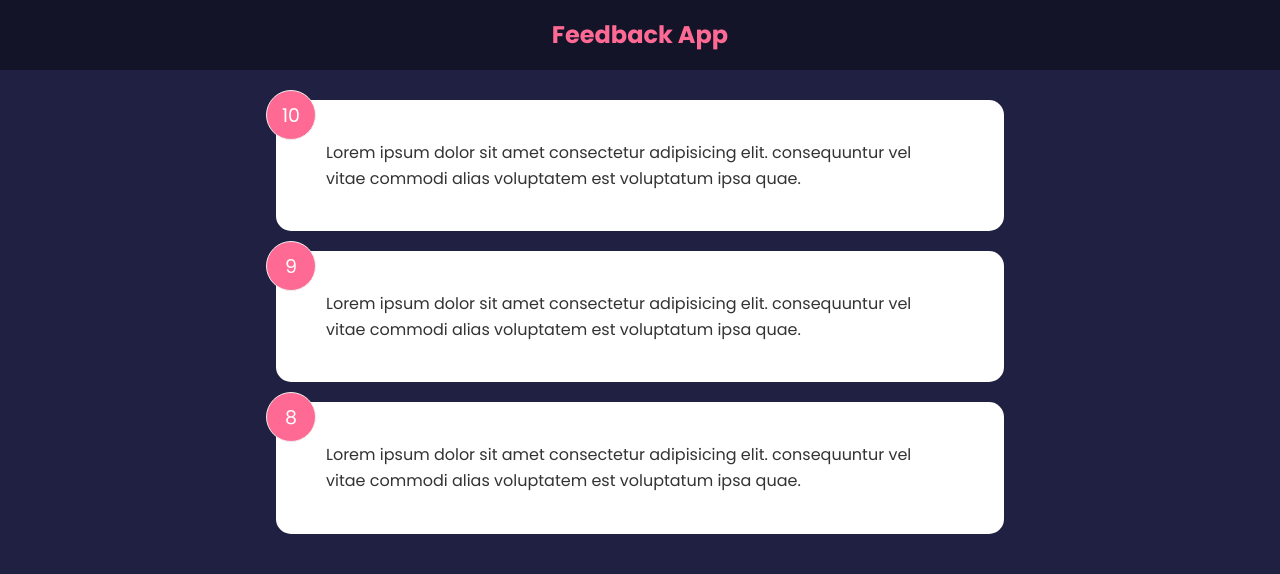
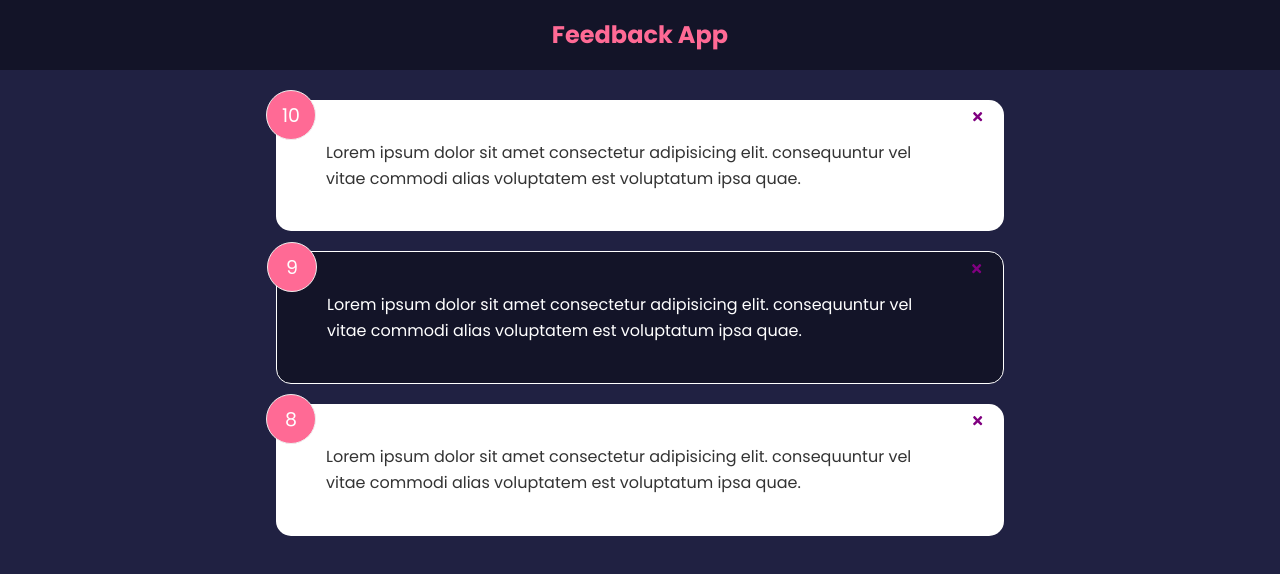
Before and after one commit to stone-com/feedback-app-react, a React (Create React App) app: page / in a window 1280 px wide. Shown: the top 574 px of the page. Built offline with nearby package versions, Linux system fonts and the light colour scheme.

Commit message:
Working on delete feedback button functionality

```diff
--- a/package.json
+++ b/package.json
@@ -8,6 +8,7 @@
     "@testing-library/user-event": "^13.5.0",
     "react": "^18.2.0",
     "react-dom": "^18.2.0",
+    "react-icons": "^4.6.0",
     "react-scripts": "5.0.1",
     "web-vitals": "^2.1.4"
   },
--- a/src/App.js
+++ b/src/App.js
@@ -5,11 +5,15 @@
 
 const App = () => {
   const [feedback, setFeedback] = useState(FeedbackData);
+
+  const deleteFeedback = (id) => {
+    console.log('App', id);
+  };
   return (
     <>
-      <Header/>
+      <Header />
       <div className='container'>
-     <FeedbackList feedback={feedback}/>
+        <FeedbackList feedback={feedback} handleDelete={deleteFeedback} />
       </div>
     </>
   );
--- a/src/components/FeedbackItem.jsx
+++ b/src/components/FeedbackItem.jsx
@@ -1,13 +1,22 @@
-import { useState } from 'react';
+import { FaTimes } from 'react-icons/fa';
 import Card from './shared/Card';
+import { PropTypes } from 'prop-types';
 
-const FeedbackItem = ({item}) => {
+const FeedbackItem = ({ item, handleDelete }) => {
   return (
-    <Card>
+    // conditional to make every other card have reverse set to true, for styling purposes
+    <Card reverse={item.id % 2 === 0 ? true : false}>
       <div className='num-display'>{item.rating}</div>
+      <button onClick={() => handleDelete(item.id)} className='close'>
+        <FaTimes color='purple' />
+      </button>
       <div className='text-display'>{item.text}</div>
     </Card>
   );
 };
 
+// Setting Proptypes
+FeedbackItem.propTypes = {
+  item: PropTypes.object.isRequired,
+};
 export default FeedbackItem;
--- a/src/components/FeedbackList.jsx
+++ b/src/components/FeedbackList.jsx
@@ -1,16 +1,32 @@
 import FeedbackItem from './FeedbackItem';
+import { PropTypes } from 'prop-types';
 
-const FeedbackList = ({ feedback }) => {
+const FeedbackList = ({ feedback, handleDelete }) => {
   if (!feedback || feedback.length === 0) {
     return <p>No Feedback yet!</p>;
   }
   return (
     <div className='feedback-list'>
       {feedback.map((item) => (
-        <FeedbackItem key={item.id} item={item}/>
+        <FeedbackItem
+          key={item.id}
+          item={item}
+          handleDelete={handleDelete}
+        />
       ))}
     </div>
   );
 };
 
+// Setting Proptypes for practice
+// Checking that the feedback prop is an array of objects containing id, text, and rating
+FeedbackList.propTypes = {
+  feedback: PropTypes.arrayOf(
+    PropTypes.shape({
+      id: PropTypes.number.isRequired,
+      text: PropTypes.string.isRequired,
+      rating: PropTypes.number.isRequired,
+    })
+  ),
+};
 export default FeedbackList;
--- a/src/components/shared/Card.jsx
+++ b/src/components/shared/Card.jsx
@@ -1,5 +1,11 @@
-const Card = ({ children }) => {
-  return <div className='card'>{children}</div>;
+import { PropTypes } from 'prop-types';
+const Card = ({ children, reverse }) => {
+  return <div className={`card ${reverse && 'reverse'}`}>{children}</div>;
+};
+
+// Setting proptypes for practice
+Card.propTypes = {
+  children: PropTypes.node.isRequired,
 };
 
 export default Card;
--- a/src/index.css
+++ b/src/index.css
@@ -44,6 +44,7 @@
 .card.reverse {
   background-color: rgba(0, 0, 0, 0.4);
   color: #fff;
+  border: 1px solid white;
 }
 
 .card h2 {
```
Also changed, not shown: 1 other file (tests, documents, lock files or other folders).
